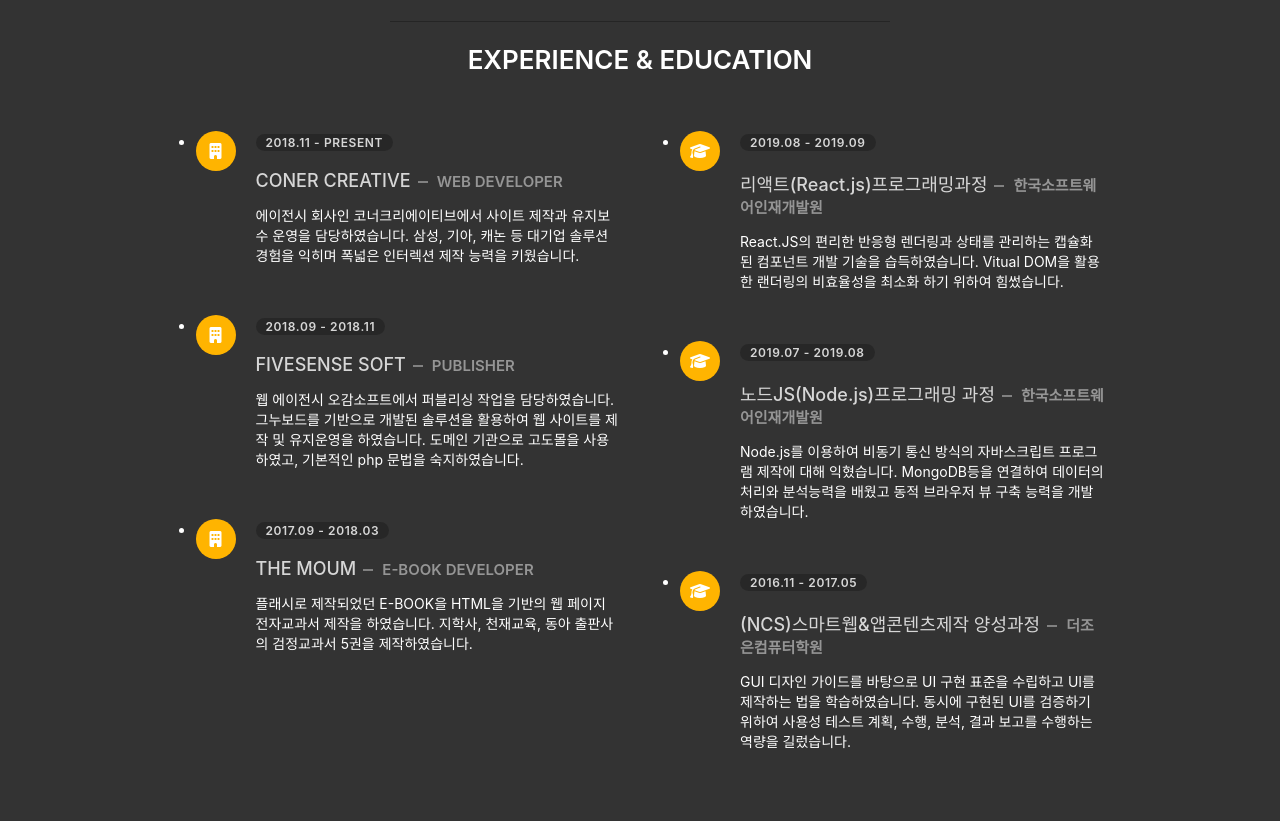
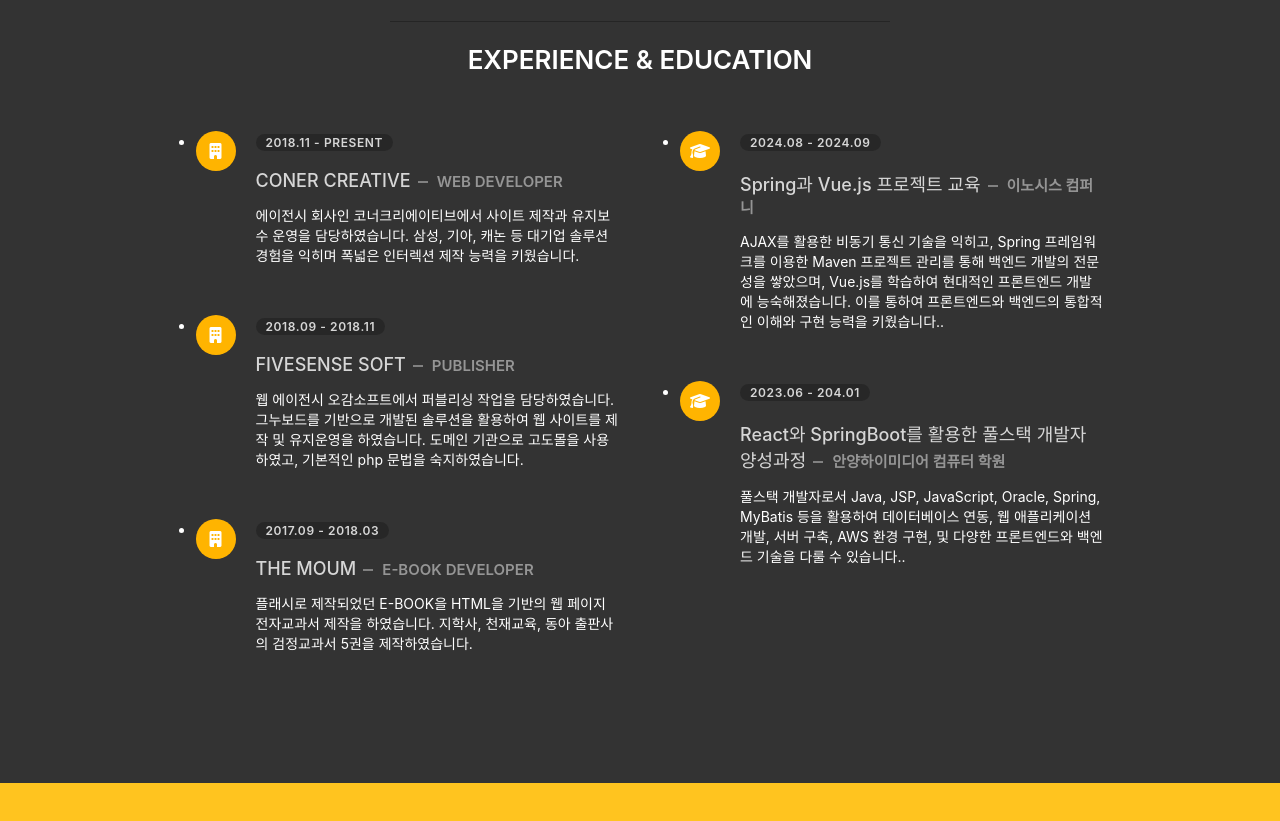
Before and after one commit to Nick-ugi/Portfolio, a React (Create React App) app: page /about in a window 1280 px wide. Shown: the part 980-1801 px from the top of the page. After the commit the page ends 1763 px from the top, so only its background shows below. Built offline with nearby package versions, Linux system fonts and the light colour scheme.

Commit message:
mainPage

```diff
--- a/src/assets/data/skilldata.js
+++ b/src/assets/data/skilldata.js
@@ -55,22 +55,16 @@ const skillData = {
 
 	educationList: [
 		{
-			period: "2019.08 - 2019.09",
-			position: "리액트(React.js)프로그래밍과정",
-			company: "한국소프트웨어인재개발원",
-			explain: "React.JS의 편리한 반응형 렌더링과 상태를 관리하는 캡슐화된 컴포넌트 개발 기술을 습득하였습니다. Vitual DOM을 활용한 랜더링의 비효율성을 최소화 하기 위하여 힘썼습니다.",
+			period: "2024.08 - 2024.09",
+			position: "Spring과 Vue.js 프로젝트 교육",
+			company: "이노시스 컴퍼니",
+			explain: "AJAX를 활용한 비동기 통신 기술을 익히고, Spring 프레임워크를 이용한 Maven 프로젝트 관리를 통해 백엔드 개발의 전문성을 쌓았으며, Vue.js를 학습하여 현대적인 프론트엔드 개발에 능숙해졌습니다. 이를 통하여 프론트엔드와 백엔드의 통합적인 이해와 구현 능력을 키웠습니다..",
 		},
 		{
-			period: "2019.07 - 2019.08",
-			position: "노드JS(Node.js)프로그래밍 과정",
-			company: "한국소프트웨어인재개발원",
-			explain: "Node.js를 이용하여 비동기 통신 방식의 자바스크립트 프로그램 제작에 대해 익혔습니다. MongoDB등을 연결하여 데이터의 처리와 분석능력을 배웠고 동적 브라우저 뷰 구축 능력을 개발하였습니다.",
-		},
-		{
-			period: "2016.11 - 2017.05",
-			position: "(NCS)스마트웹&앱콘텐츠제작 양성과정",
-			company: "더조은컴퓨터학원",
-			explain: "GUI 디자인 가이드를 바탕으로 UI 구현 표준을 수립하고 UI를 제작하는 법을 학습하였습니다. 동시에 구현된 UI를 검증하기 위하여 사용성 테스트 계획, 수행, 분석, 결과 보고를 수행하는 역량을 길렀습니다.",
+			period: "2023.06 - 204.01",
+			position: "React와 SpringBoot를 활용한 풀스택 개발자 양성과정",
+			company: "안양하이미디어 컴퓨터 학원",
+			explain: "풀스택 개발자로서 Java, JSP, JavaScript, Oracle, Spring, MyBatis 등을 활용하여 데이터베이스 연동, 웹 애플리케이션 개발, 서버 구축, AWS 환경 구현, 및 다양한 프론트엔드와 백엔드 기술을 다룰 수 있습니다..",
 		},
 	],
 };
--- a/src/components/App.css
+++ b/src/components/App.css
@@ -4,7 +4,7 @@
 
 .App-logo {
   height: 40vmin;
-  pointer-events: none;
+  pointer-events: none; /* 로고에 클릭 이벤트가 필요 없다면 유지 */
 }
 
 @media (prefers-reduced-motion: no-preference) {
--- a/src/components/organisms/HomeTxtWrap.js
+++ b/src/components/organisms/HomeTxtWrap.js
@@ -1,10 +1,37 @@
-import React from "react";
+import React, { useState, useEffect } from "react";
 import styled, { keyframes } from "styled-components";
 import { Link } from "react-router-dom";
 import Heading from "../atoms/Heading";
 
+// 애니메이션 정의
+const messageSlideIn = keyframes`
+  0% {
+    opacity: 0;
+    transform: translateY(100%);
+  }
+  30%, 60% {
+    opacity: 1;
+    transform: translateY(0);
+  }
+  90%, 100% {
+    opacity: 0;
+    transform: translateY(-100%);
+  }
+`;
+
 // Component Function
 function AboutTxtWrap() {
+  const [currentMessage, setCurrentMessage] = useState(0);
+  const messages = ["Dongwook Kim", "WEB DEVELOPER"];
+
+  useEffect(() => {
+    const interval = setInterval(() => {
+      setCurrentMessage((prev) => (prev + 1) % messages.length);
+    }, 5000); // Change message every 5 seconds
+
+    return () => clearInterval(interval);
+  }, []);
+
   return (
     <StyledHome>
       <div className="left">
@@ -17,13 +44,17 @@ function AboutTxtWrap() {
           <Heading>
             I'M{" "}
             <span className="message">
-							<strong>Dongwook Kim</strong>
-							<strong>WEB DEVELOPER</strong>
+              {messages.map((message, index) => (
+                <strong
+                  key={index}
+                  className={`message-item ${index === currentMessage ? "active" : ""}`}
+                >
+                  {message}
+                </strong>
+              ))}
             </span>
           </Heading>
           <p>
-						안녕하세요, 저는 김동욱입니다. 😀
-						<br />
             새로운 기술에 관심이 많으며 동료들과의 커뮤니케이션과 상호 피드백 및 리뷰를 좋아합니다. 현재 프론트엔드 개발자로 구직중입니다. 맡은 일에 자부심을 갖고 도전을 경험할 수 있는 회사에서 일하고 싶습니다.
           </p>
         </div>
@@ -54,17 +85,14 @@ function AboutTxtWrap() {
     </StyledHome>
   );
 }
-const messageslide = keyframes`
 
-`;
-const messageslideMo = keyframes`
-
-`;
 const StyledHome = styled.main`
   display: flex;
   height: 100vh;
   max-width: 1600px;
   margin: auto;
+  background-color: #333;
+
   .left {
     flex: 0 0 35%;
     position: relative;
@@ -105,6 +133,7 @@ const StyledHome = styled.main`
       z-index: 1;
     }
   }
+
   .right {
     display: flex;
     flex-direction: column;
@@ -112,9 +141,11 @@ const StyledHome = styled.main`
     align-items: flex-start;
     padding: 0 10% 0 7%;
     .tit-wrap {
+      position: relative;
       margin-bottom: 60px;
       h2 {
         font-size: 22px;
+        color: #fff; /* 흰색으로 변경 */
       }
       h1 {
         margin-bottom: 20px;
@@ -123,16 +154,25 @@ const StyledHome = styled.main`
         white-space: nowrap;
         overflow: hidden;
         position: relative;
+        color: #fff; /* 흰색으로 변경 */
         .message {
-					display: block;
-					overflow: hidden;
-					position: absolute;
-					top: 0;
-					left: 80px;
-					animation: ${messageslide} 8s ease-in-out infinite;
+          position: relative;
+          width: 100%;
+          height: auto;
           strong {
             display: block;
             color: ${(props) => props.theme.mainColor};
+            opacity: 0;
+            position: absolute;
+            top: 0;
+            left: 1rem; /* 1rem의 공백 추가 */
+            width: calc(100% - 1rem); /* 공백 공간을 포함한 전체 너비 설정 */
+            text-align: center;
+            transition: opacity 1s ease-in-out;
+            &.active {
+              opacity: 1;
+              animation: ${messageSlideIn} 5s ease-in-out infinite;
+            }
           }
         }
       }
@@ -142,6 +182,7 @@ const StyledHome = styled.main`
         padding: 0 15% 0 0;
         max-width: 670px;
         word-break: keep-all;
+        color: #fff; /* 흰색으로 변경 */
       }
     }
     section {
@@ -150,6 +191,7 @@ const StyledHome = styled.main`
         margin-bottom: 20px;
         font-size: 26px;
         font-weight: 600;
+        color: #fff; /* 흰색으로 변경 */
       }
       ul {
         display: flex;
@@ -163,7 +205,7 @@ const StyledHome = styled.main`
           span {
             font-weight: 400;
             opacity: 0.8;
-						color: #fff;
+            color: #fff; /* 흰색으로 변경 */
           }
         }
       }
@@ -179,6 +221,7 @@ const StyledHome = styled.main`
       letter-spacing: 0.5px;
     }
   }
+
   @media ${(props) => props.theme.laptop} {
     .left {
       .color-block {
@@ -210,6 +253,7 @@ const StyledHome = styled.main`
       }
     }
   }
+
   @media ${(props) => props.theme.mobile} {
     flex-wrap: wrap;
     .left {
@@ -238,8 +282,11 @@ const StyledHome = styled.main`
         h1 {
           font-size: 35px;
           .message {
-						left: 60px;
-						animation: ${messageslideMo} 8s ease-in-out infinite;
+            strong {
+              animation: ${messageSlideIn} 6s ease-in-out infinite;
+              /* 공백 조정 */
+              left: 0; /* 공백 없음 */
+            }
           }
         }
         h2 {
--- a/src/components/organisms/PortfolioMain.js
+++ b/src/components/organisms/PortfolioMain.js
@@ -98,10 +98,12 @@ const slideIn = (direction) => keyframes`
   from {
     top: ${direction === "top" ? "-100%" : direction === "bottom" ? "100%" : "0"};
     left: ${direction === "left" ? "-100%" : direction === "right" ? "100%" : "0"};
+    opacity: 0;
   }
   to {
     top: 0;
     left: 0;
+    opacity: 1;
   }
 `;
 
@@ -109,10 +111,12 @@ const slideOut = (direction) => keyframes`
   from {
     top: 0;
     left: 0;
+    opacity: 1;
   }
   to {
     top: ${direction === "top" ? "-100%" : direction === "bottom" ? "100%" : "0"};
     left: ${direction === "left" ? "-100%" : direction === "right" ? "100%" : "0"};
+    opacity: 0;
   }
 `;
 
@@ -138,6 +142,7 @@ const StyledPortWrap = styled.div`
       border-radius: 2px;
       overflow: hidden;
       cursor: pointer;
+      transition: transform 300ms ease;
 
       a {
         width: 100%;
@@ -183,6 +188,7 @@ const StyledPortWrap = styled.div`
               p {
                 padding: 10px 0;
                 font-size: 14px;
+                color: ${(props) => props.theme.textColor || "#fff"};
               }
             }
 
--- a/src/index.css
+++ b/src/index.css
@@ -5,6 +5,7 @@ body {
     sans-serif;
   -webkit-font-smoothing: antialiased;
   -moz-osx-font-smoothing: grayscale;
+  background-color: #ffc41f;
 }
 
 code {
```
Also changed, not shown: 1 other file (tests, documents, lock files or other folders). Lines whose indentation alone changed are shown as unchanged.
